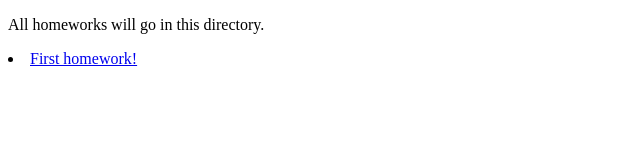
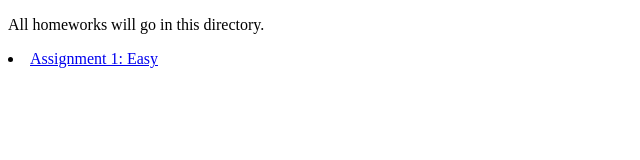
Before and after one commit to Dachampster/HW-Wireframe, a plain HTML site: page index.html in a window 1280 px wide. Shown: the full height of the page, 0-640 px from the left. Drawn offline with Linux system fonts and the light colour scheme.

Commit message:
changed text

```diff
--- a/index.html
+++ b/index.html
@@ -9,7 +9,7 @@
 <body>
     <p>
         All homeworks will go in this directory.
-        <li><a href="1/index.html">First homework!</a></li>
+        <li><a href="1/index.html">Assignment 1: Easy</a></li>
     </p>
 </body>
 </html>
```
